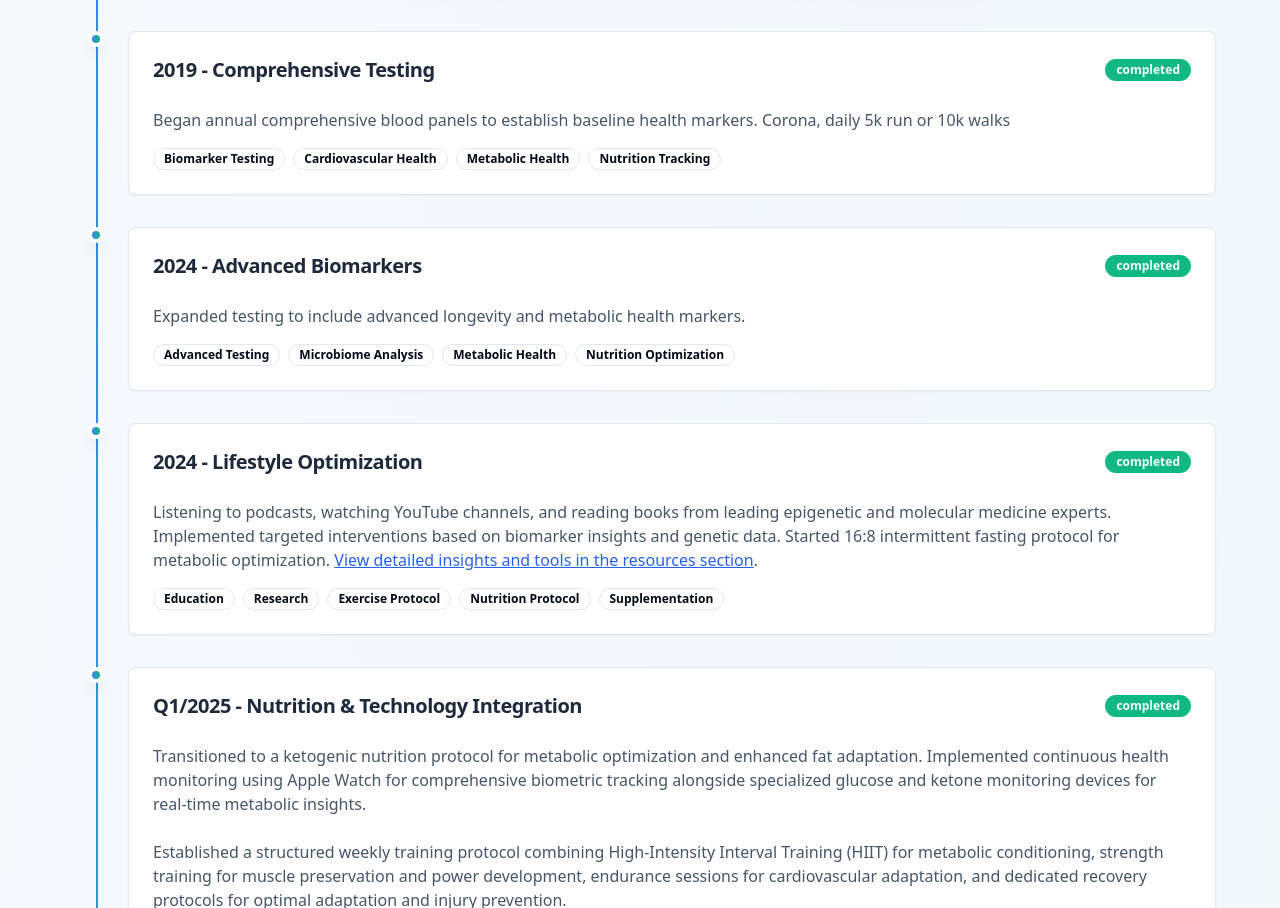
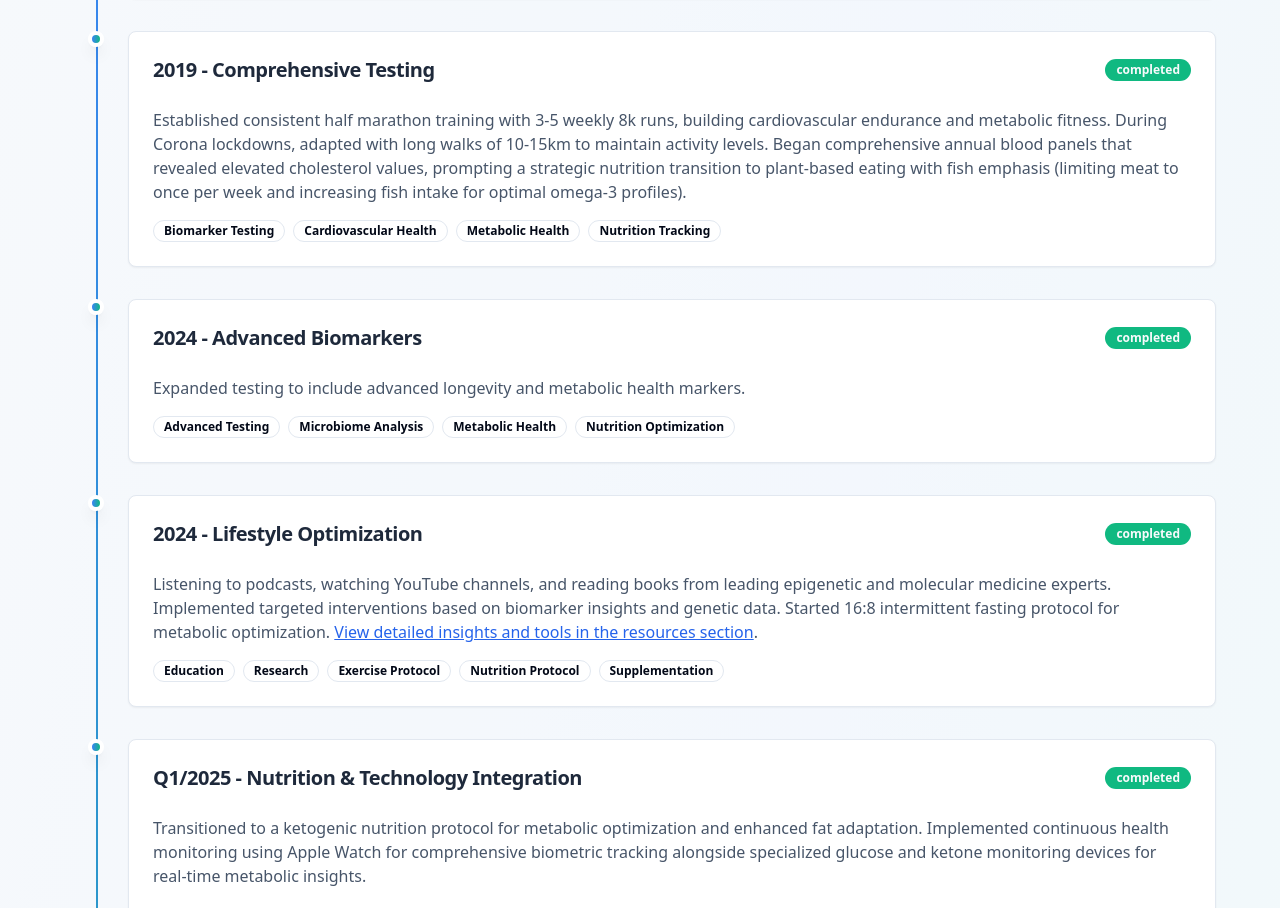
Before and after one commit to longevitycoach/healthspan-navigator-project, a React (Vite) app: page / in a window 1280 px wide. Shown: the part 2133-3041 px from the top of the page. Built offline with nearby package versions, Linux system fonts and the light colour scheme.

Commit message:
Update 2019 journey details
Updated the 2019 journey step with half marathon training, 3-5 weekly 8k runs, long walks during Corona, blood tests identifying high cholesterol, and a shift to plant-based nutrition with reduced meat and increased fish intake.

```diff
--- a/src/components/PersonalJourney.tsx
+++ b/src/components/PersonalJourney.tsx
@@ -17,7 +17,7 @@ const PersonalJourney = () => {
     {
       year: "2019",
       title: "Comprehensive Testing",
-      description: "Began annual comprehensive blood panels to establish baseline health markers. Corona, daily 5k run or 10k walks",
+      description: "Established consistent half marathon training with 3-5 weekly 8k runs, building cardiovascular endurance and metabolic fitness. During Corona lockdowns, adapted with long walks of 10-15km to maintain activity levels. Began comprehensive annual blood panels that revealed elevated cholesterol values, prompting a strategic nutrition transition to plant-based eating with fish emphasis (limiting meat to once per week and increasing fish intake for optimal omega-3 profiles).",
       status: "completed",
       metrics: ["Biomarker Testing", "Cardiovascular Health", "Metabolic Health", "Nutrition Tracking"]
     },
```
